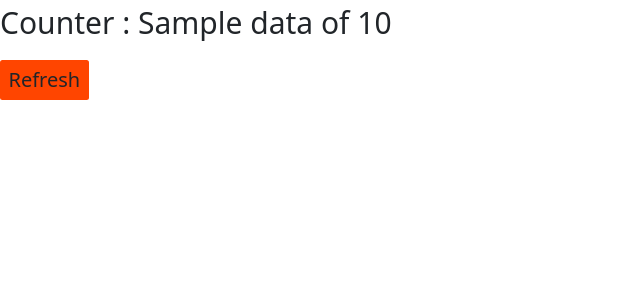
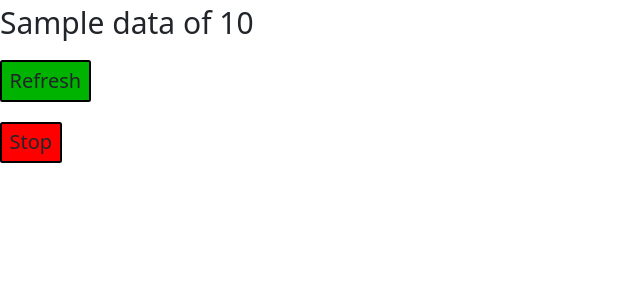
Before and after one commit to waskelyashwant/Bill-Check-OLAB, a Flask app: template templates/submit.html in a window 1280 px wide. Shown: the top 300 px of the page, without its empty margins (0-640 px from the left). Run offline with Flask 2, Linux system fonts and the light colour scheme; the template is opened without the code that fills it: most values are stand-ins (such as "Sample title", 1, 10 or a date in 2020); some libraries are stand-ins or nearby versions.

Commit message:
Update submit.html

```diff
--- a/templates/submit.html
+++ b/templates/submit.html
@@ -20,7 +20,7 @@
         <link href="https://cdn.jsdelivr.net/npm/bootstrap@5.0.1/dist/css/bootstrap.min.css" rel="stylesheet" integrity="sha384-+0n0xVW2eSR5OomGNYDnhzAbDsOXxcvSN1TPprVMTNDbiYZCxYbOOl7+AMvyTG2x" crossorigin="anonymous">
     <style>
     div{
-        width: 50%%;
+        width: 50%;
     }
     </style>
 
@@ -35,13 +35,17 @@
         <script src="https://cdn.jsdelivr.net/npm/bootstrap@5.0.1/dist/js/bootstrap.bundle.min.js" integrity="sha384-gtEjrD/SeCtmISkJkNUaaKMoLD0//ElJ19smozuHV6z3Iehds+3Ulb9Bn9Plx0x4" crossorigin="anonymous"></script>
         <!--Form-->
         <div style="font-size:3rem">
-            Counter :
+
         {{data}} of {{total}}
         </div>
         <br>
-        <form action="{{url_for('refresh')}}" method="POST" >
-            <button class="btn" style="font-size:2rem; background-color:orangered"><i class="fa fa-download"></i>Refresh</button>
+        <form action="{{url_for('refresh')}}" method="POST" style="width:20% ">
+            <button class="btn" style="font-size:2rem; background-color:#00b300; border: 2px solid black"><i class="fa fa-download"></i>Refresh</button>
         </form>
+        <form action="{{url_for('stop')}}" method="POST" >
+            <button class="btn" style="font-size:2rem; background-color:red; margin-top: 2rem; border: 2px solid black"><i class="fa fa-download"></i>Stop</button>
+        </form>
+
 
         <!-- <form action="{{url_for('download')}}" method="POST" >
             <button class="btn"><i class="fa fa-download"></i> Download</button>
```
